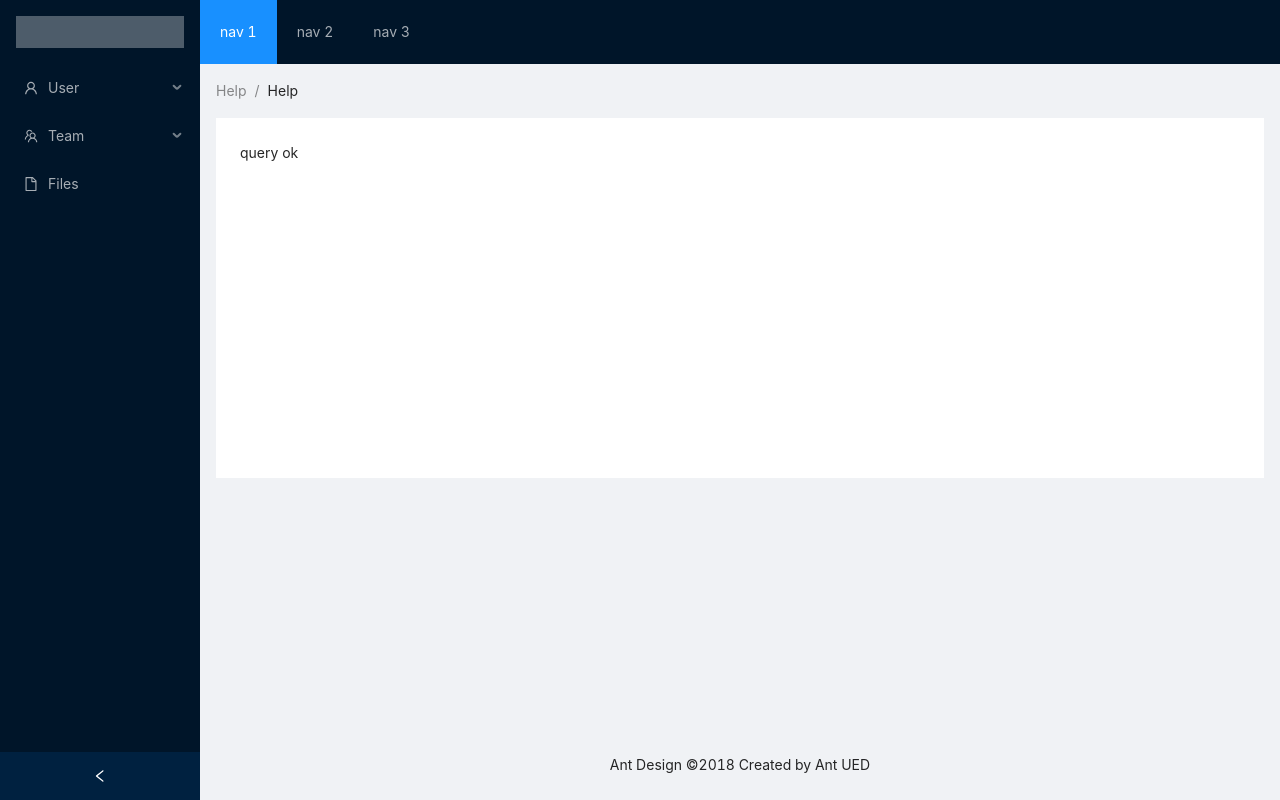
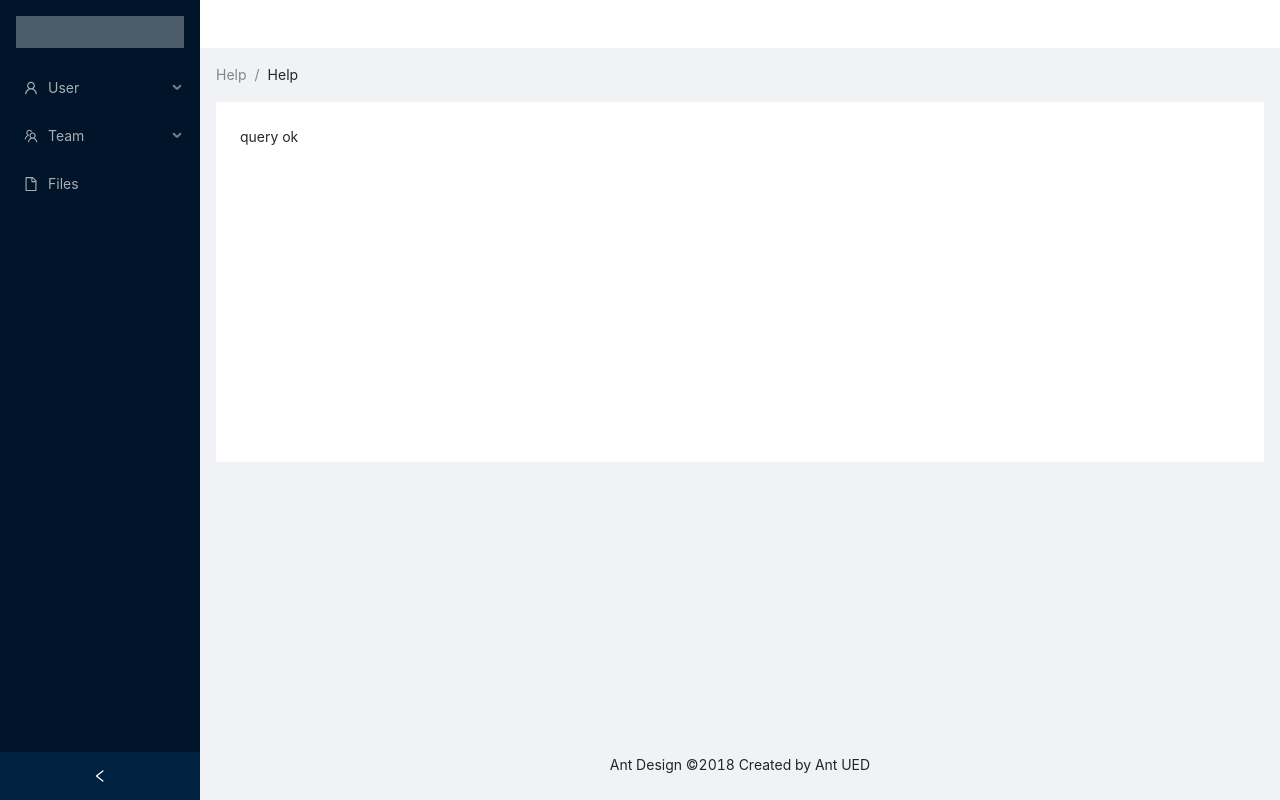
Before and after one commit to weijinwen/nextweb, a Next.js app: page / in a window 1280 px wide. Built offline with nearby package versions, Linux system fonts and the light colour scheme.

Commit message:
修改文件结构

```diff
--- a/component/Layout/AdminHeader.js
+++ b/component/Layout/AdminHeader.js
@@ -10,12 +10,8 @@ export default class AdminHeader extends Component {
 
     render() {
         return (
-            <Header className="site-layout-background" style={{padding: 0}}>
-                <Menu theme="dark" mode="horizontal" defaultSelectedKeys={['1']}>
-                    <Menu.Item key="1">nav 1</Menu.Item>
-                    <Menu.Item key="2">nav 2</Menu.Item>
-                    <Menu.Item key="3">nav 3</Menu.Item>
-                </Menu>
+            <Header className="site-layout-background" style={{padding: 0, height: "48px"}}>
+
             </Header>
         )
     }
--- /dev/null
+++ b/locales/index.js
@@ -0,0 +1,11 @@
+import zhCN from "antd/lib/locale-provider/zh_CN";
+import zh from "../locales/zh-CN";
+import en_US from "antd/lib/locale-provider/en_US";
+import en from "../locales/en";
+
+const locales = {
+    "zh-CN": {antd: zhCN, 'intl': zh},
+    "en": {antd: en_US, 'intl': en},
+}
+
+export default locales;
--- a/pages/_app.js
+++ b/pages/_app.js
@@ -2,19 +2,13 @@ import React, {Component} from "react";
 import App from 'next/app'
 import {ConfigProvider} from 'antd';
 import {IntlProvider} from "react-intl";
+import locales from "../locales"
+
 import 'antd/dist/antd.css';
-import "../public/css/global.css";
+import "../styles/global.css";
 
-import zhCN from "antd/lib/locale-provider/zh_CN";
-import zh from "../public/locales/zh-CN";
-import en_US from "antd/lib/locale-provider/en_US";
-import en from "../public/locales/en";
 
 export default class MyApp extends App {
-    state = {
-        "zh-CN": {antd: zhCN, 'intl': zh},
-        "en": {antd: en_US, 'intl': en},
-    }
 
     static async getInitialProps({Component, ctx}) {
         let {req: {locale}} = ctx
@@ -29,8 +23,8 @@ export default class MyApp extends App {
         const {Component, pageProps, locale} = this.props
         let lang = locale ? locale : "en"
         return (
-            <IntlProvider locale={lang} messages={this.state[lang]['intl']}>
-                <ConfigProvider locale={this.state[lang]['antd']}>
+            <IntlProvider locale={lang} messages={locales[lang]['intl']}>
+                <ConfigProvider locale={locales[lang]['antd']}>
                     <Component {...pageProps} />
                 </ConfigProvider>
             </IntlProvider>
```
Also changed, not shown: locales/en.js (renamed from public/locales/en.js), locales/zh-CN.js (renamed from public/locales/zh-CN.js), styles/global.css (renamed from public/css/global.css).
